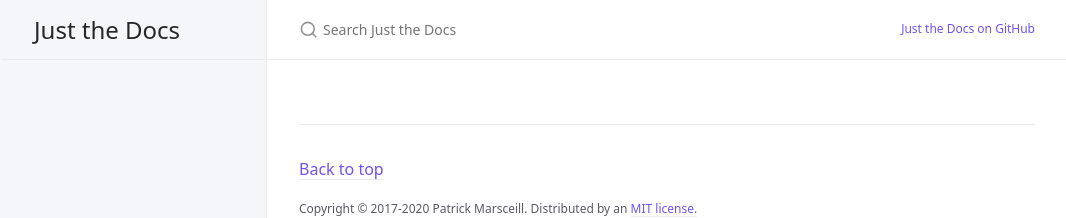
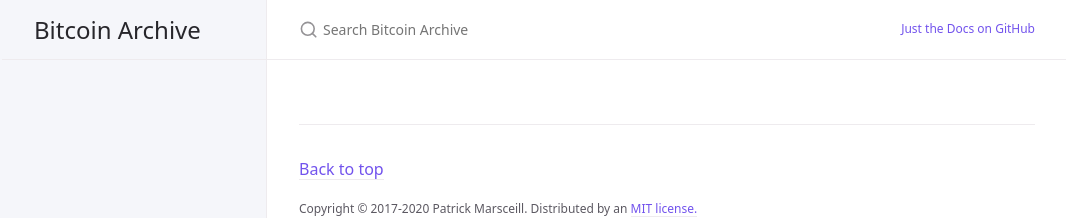
Before and after one commit to wakgill/bitcoin-archive, a Jekyll site: the page built from index.md, in a window 1280 px wide. Shown: the top 218 px of the page, without its empty margins (105-1171 px from the left). Built offline with Jekyll 4.4.1, drawn with Linux system fonts in a browser that asks for light colours; comment, search, counter and statistics services are not loaded.

Commit message:
Update _config.yml

```diff
--- a/_config.yml
+++ b/_config.yml
@@ -13,9 +13,9 @@
 # you will see them accessed via {{ site.title }}, {{ site.github_repo }}, and so on.
 # You can create any custom variable you would like, and they will be accessible
 # in the templates via {{ site.myvariable }}.
-title: Just the Docs
+title: Bitcoin Archive
 description: A Jekyll theme for documentation
-baseurl: "/just-the-docs" # the subpath of your site, e.g. /blog
+baseurl: "/bitcoin-archive" # the subpath of your site, e.g. /blog
 url: "https://pmarsceill.github.io" # the base hostname & protocol for your site, e.g. http://example.com
 
 permalink: pretty
```
